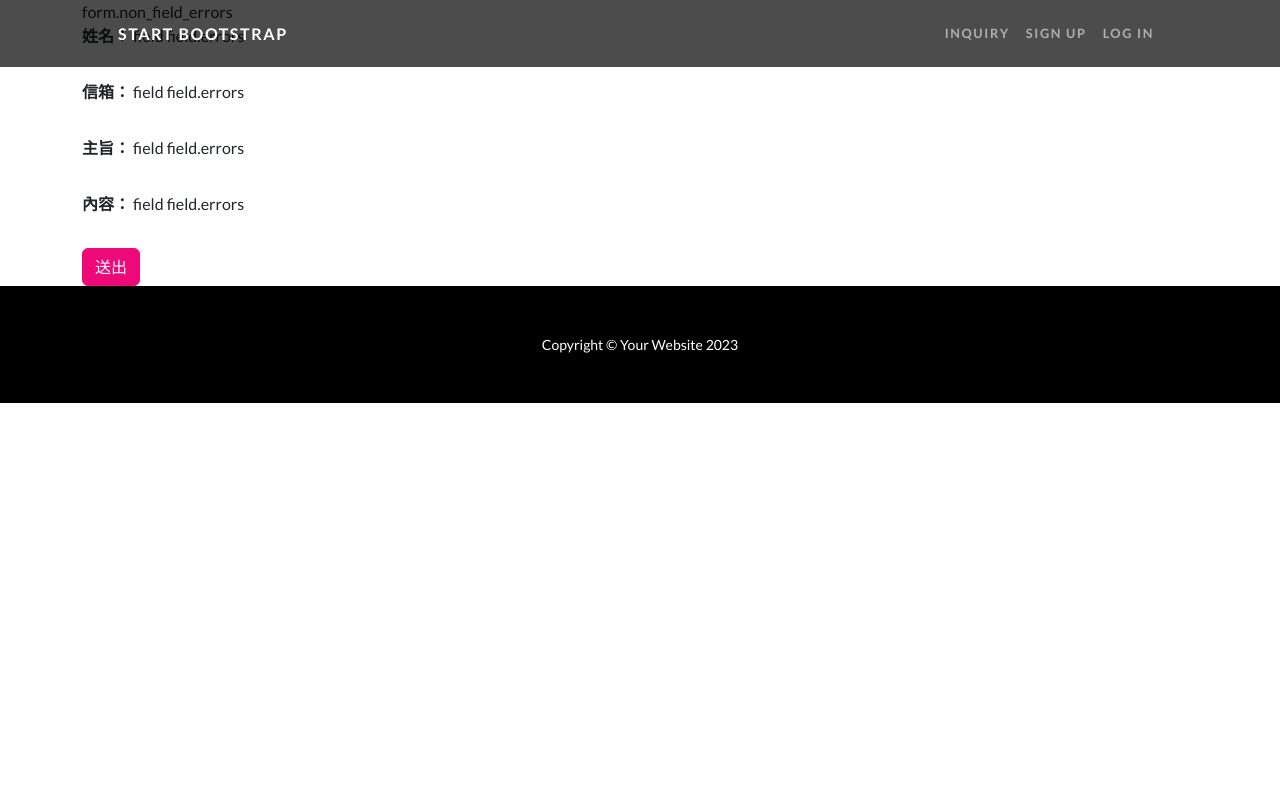
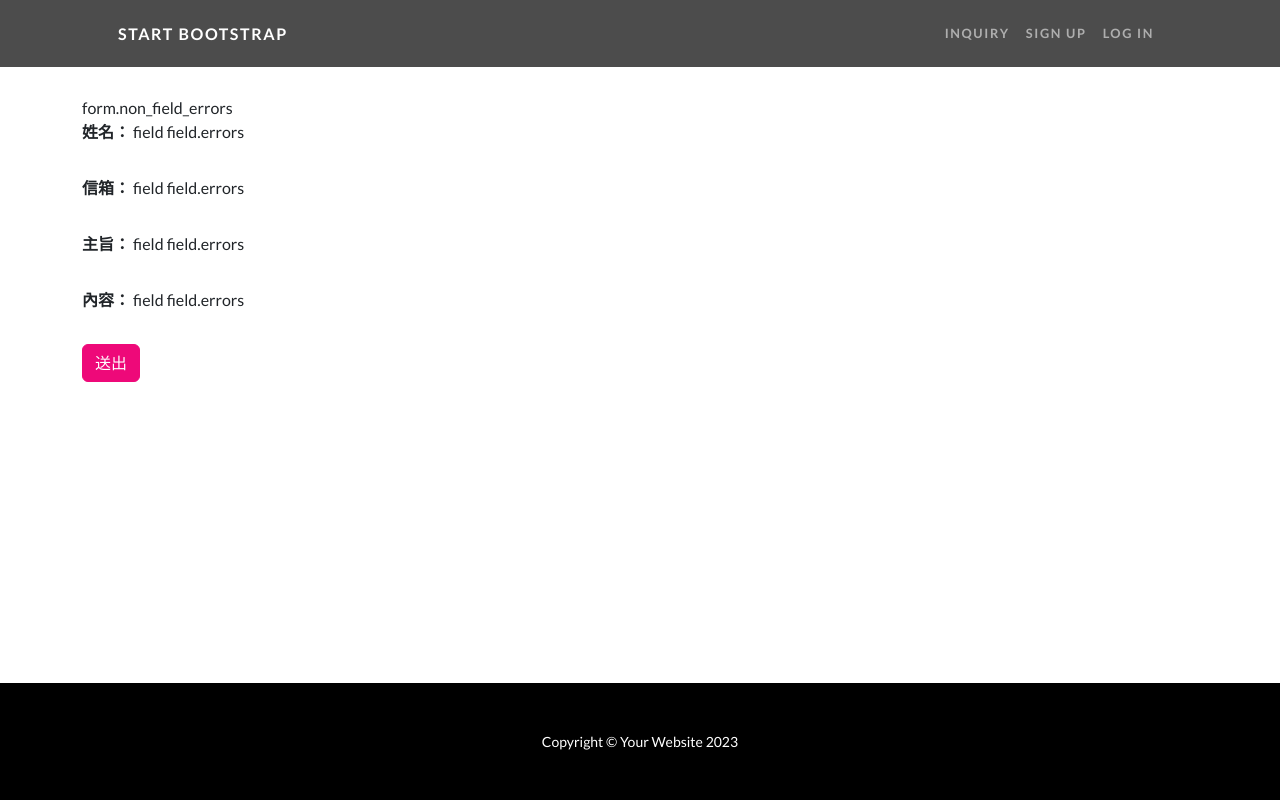
Before and after one commit to daniel-cy-lee/django-demo, a Django app: page /inquiry/ in a window 1280 px wide. Run offline with Django 4.2, Linux system fonts and the light colour scheme; some libraries are stand-ins or nearby versions.

Commit message:
新增一個css檔案
40 頁: base.html的設定
42 頁: 新增一個css檔案
53 頁: 調整mystyle.css

```diff
--- a/private_diary/diary/templates/base.html
+++ b/private_diary/diary/templates/base.html
@@ -15,6 +15,8 @@
         <link href="https://fonts.googleapis.com/css?family=Lato:100,100i,300,300i,400,400i,700,700i,900,900i" rel="stylesheet" />
         <!-- Core theme CSS (includes Bootstrap)-->
         <link href="{% static 'css/styles.css' %}" rel="stylesheet" /> <!-- 從static資料夾內找到對應位置的css檔 -->
+        <!--My style -->
+        <link rel="stylesheet" type="text/css" href="{% static 'css/mystyle.css' %}" />
         {% block head %}{% endblock %} <!-- 各頁的head區塊內容自動抓取並添加於此  -->
     </head>
     <body id="page-top"> <!-- body tag in base.html>
--- a/private_diary/diary/views.py
+++ b/private_diary/diary/views.py
@@ -1,5 +1,3 @@
-from django.shortcuts import render
-
 # Create your views here.
 
 from django.shortcuts import render
--- /dev/null
+++ b/private_diary/static/css/mystyle.css
@@ -0,0 +1,13 @@
+body, #wrapper {
+    display: flex;
+    flex-direction: column;
+    min-height: 100vh;
+}
+
+footer {
+    margin-top: auto;
+}
+
+.my-div-style {
+  margin-top: 6rem;
+}
```
Also changed, not shown: private_diary/diary/templates/inquiry.html (line endings or trailing spaces).
